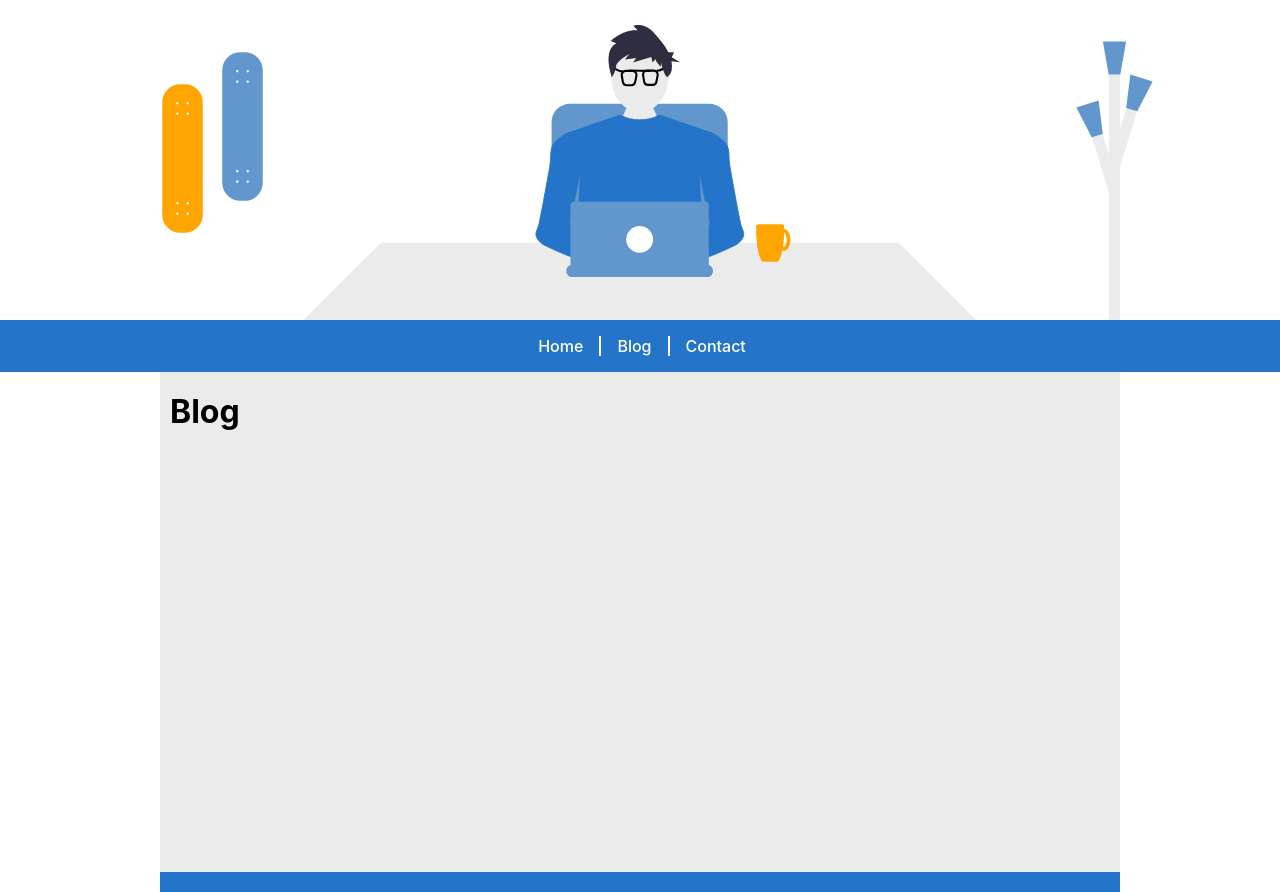
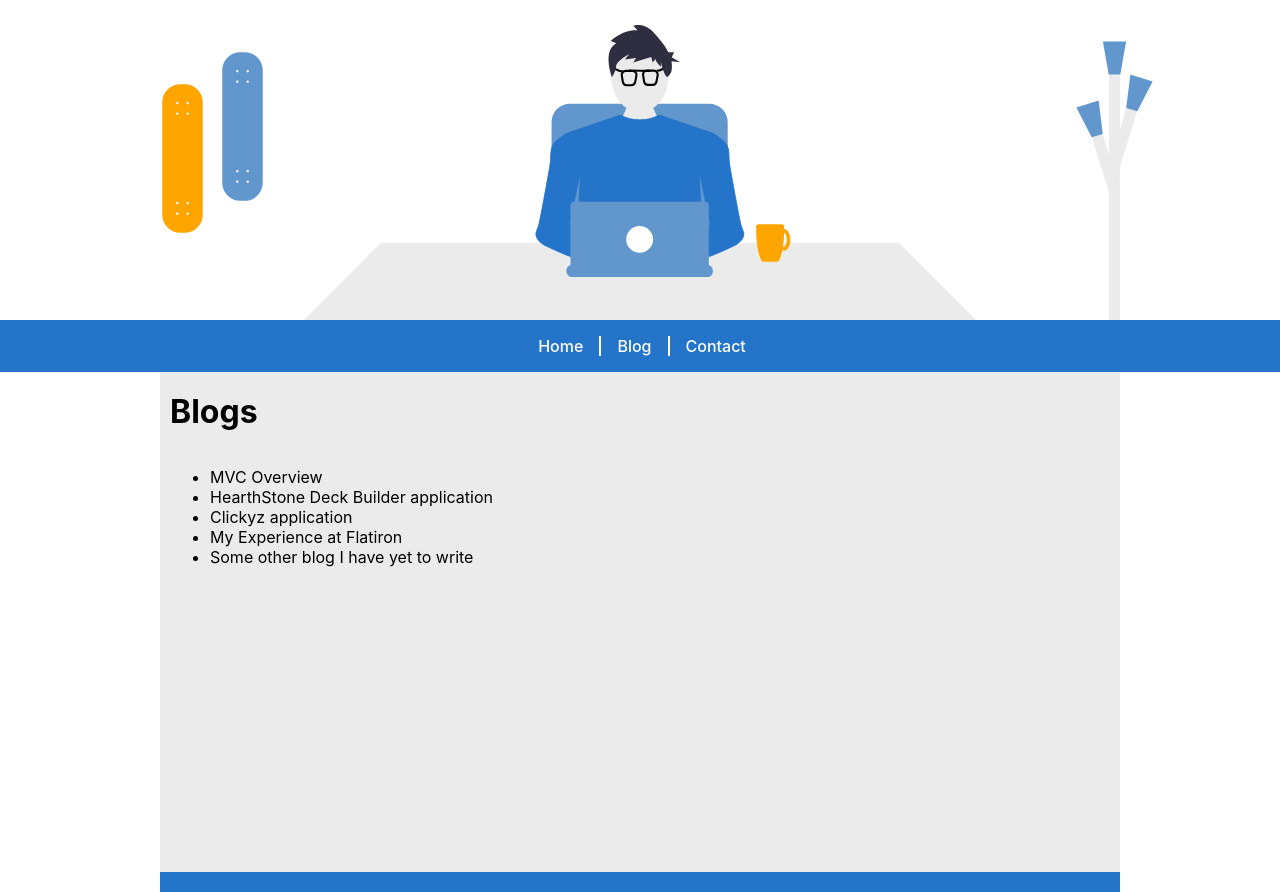
Before and after one commit to SenseiCain/portfolio, a React (Create React App) app in the folder client/: page /blog in a window 1280 px wide. Built offline with nearby package versions, Linux system fonts and the light colour scheme.

Commit message:
sketched out blogs

```diff
--- /dev/null
+++ b/client/src/components/BlogLink.js
@@ -0,0 +1,7 @@
+import React from 'react';
+
+const BlogLink = props => {
+    return <li>{props.blog.title}</li>
+}
+
+export default BlogLink;
--- a/client/src/containers/BlogContainer.js
+++ b/client/src/containers/BlogContainer.js
@@ -1,12 +1,35 @@
 import React, { Component } from 'react';
 import Footer from '../components/Footer';
+import BlogLink from '../components/BlogLink';
 
 class BlogContainer extends Component {
+    constructor() {
+        super();
+        this.state = {
+            titles: [
+                "MVC Overview",
+                "HearthStone Deck Builder application",
+                "Clickyz application",
+                "My Experience at Flatiron",
+                "Some other blog I have yet to write"
+            ]
+        }
+    }
+
+    generateBlogItems = () => {
+        return this.state.titles.map((t, i) => {
+            return <BlogLink key={i} blog={{title: t}} />
+        })
+    }
+
     render() {
         return (
             <div className="wrapper">
                 <div className="blog-container">
-                    <h1>Blog</h1>
+                    <h1>Blogs</h1>
+                    <ul>
+                        {this.generateBlogItems()}
+                    </ul>
                 </div>
                 <Footer />
             </div>
```
